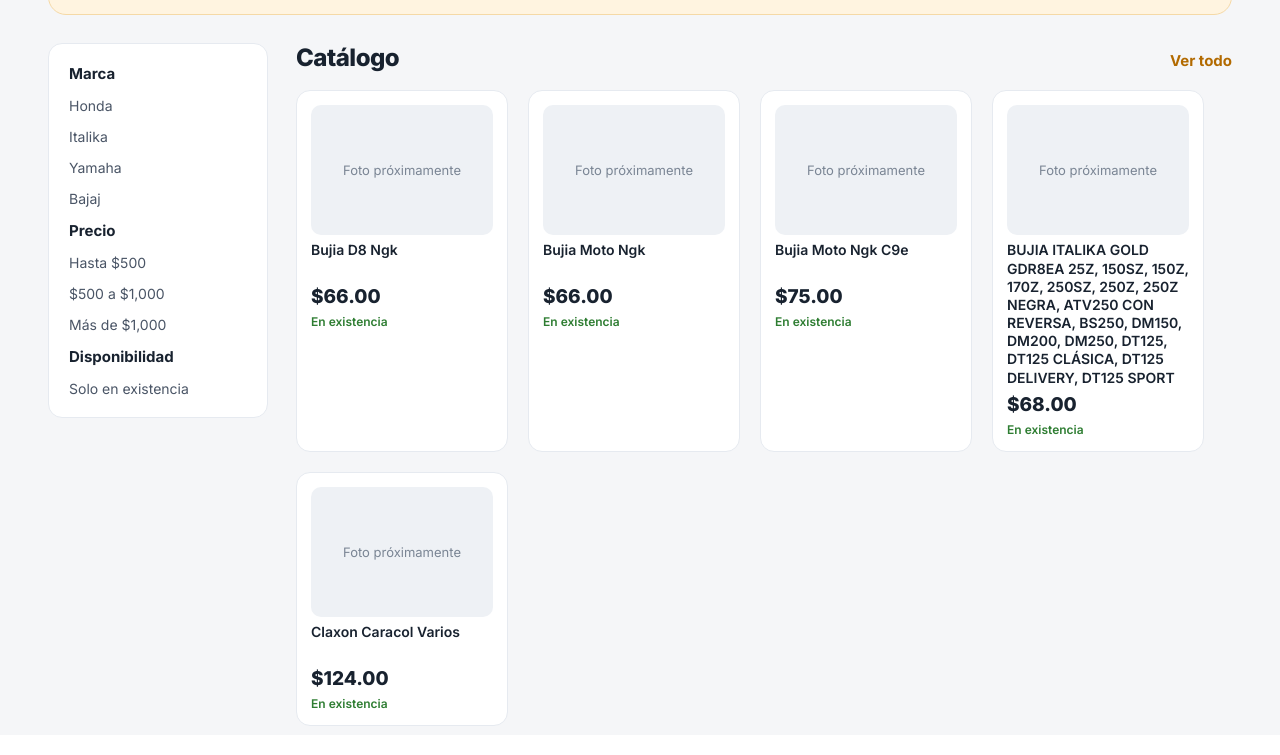
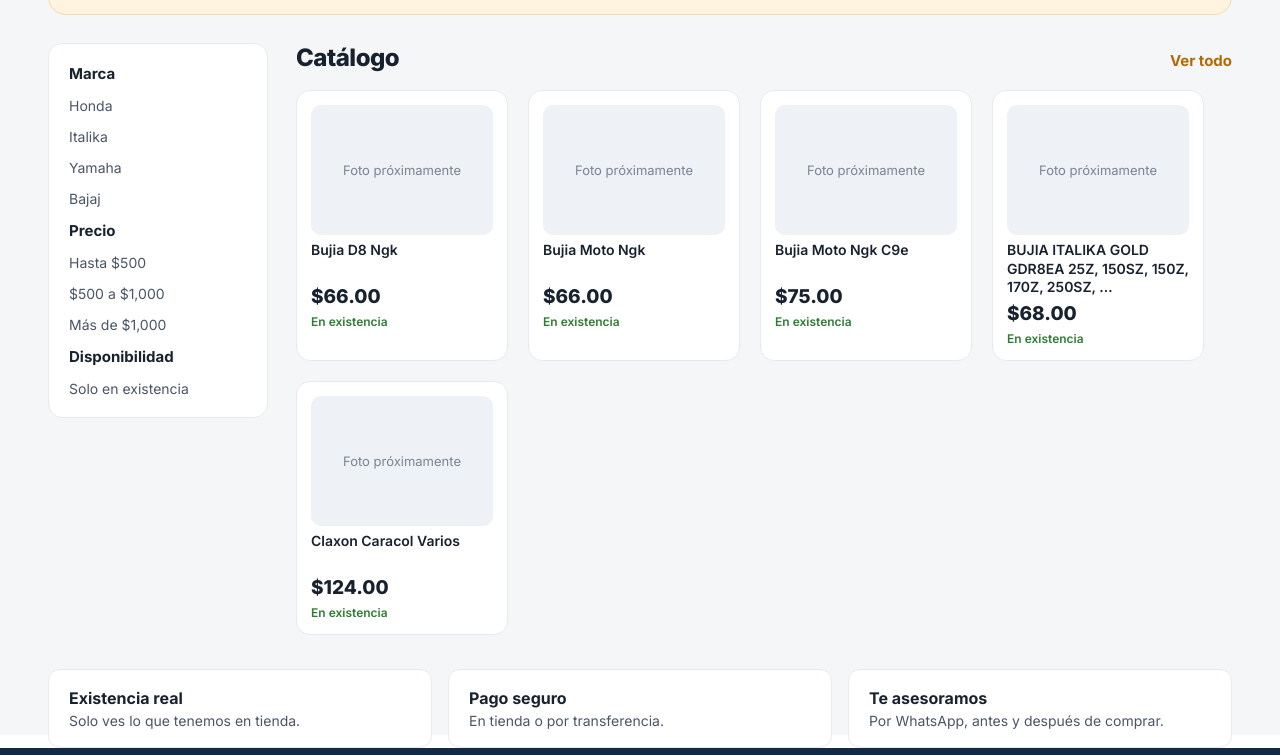
Before and after one commit to elfaritorefaccionaria-ai/elfarito, a plain HTML site: page index.html in a window 1280 px wide. Shown: the part 1405-2160 px from the top of the page. Drawn offline with Linux system fonts and the light colour scheme.

Commit message:
Update index.html

```diff
--- a/index.html
+++ b/index.html
@@ -150,7 +150,8 @@ a{color:inherit;text-decoration:none}
 <script>
 (function(){
   function limpiarNombre(n){
-    return String(n || "").replace(/^@/, "").replace(/\s*=\s*\d+/g, "").split(/\s+VENTA\b|\s+PRECIO X\b/i)[0].trim();
+    var r = String(n || "").replace(/^@/, "").replace(/\s*=\s*\d+/g, "").split(/\s+VENTA\b|\s+PRECIO X\b/i)[0].trim();
+    return r.length > 60 ? r.slice(0, 57) + "…" : r;
   }
   var grid = document.querySelector(".cgrid");
   if (!grid) return;
```
